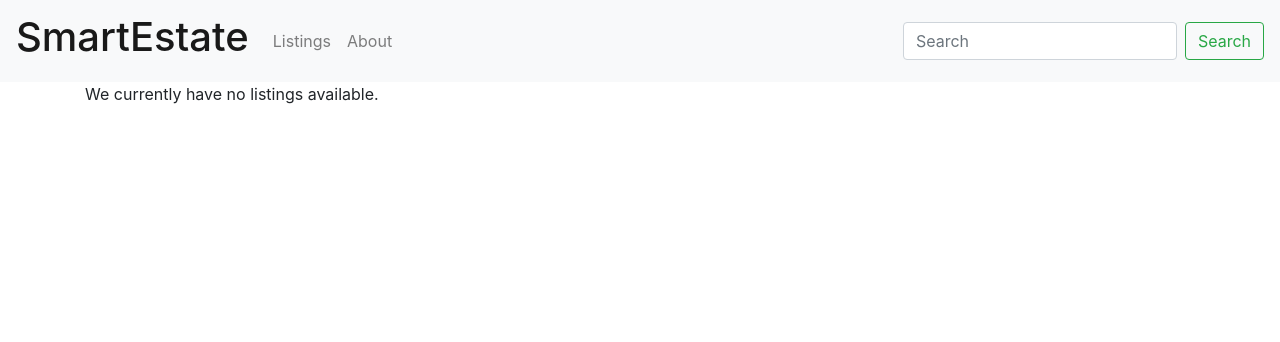
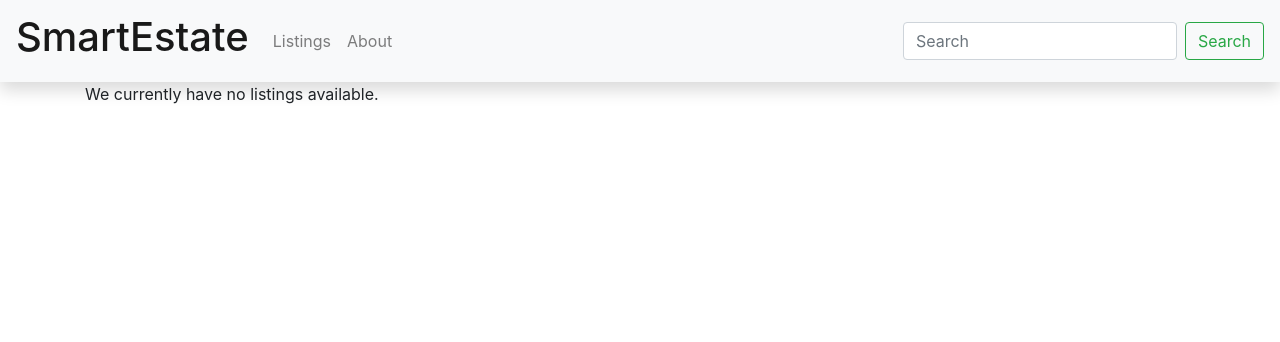
Before and after one commit to belal-i/smartestate, a Django app: page /listings/ in a window 1280 px wide. Shown: the top 342 px of the page. Run offline with Django 4.2, Linux system fonts and the light colour scheme; data comes from the database, SQL or seed files in the repository; data that the repository does not hold is empty.

Commit message:
Add shadow to navbar

```diff
--- a/smartestate/templates/smartestate/base.html
+++ b/smartestate/templates/smartestate/base.html
@@ -20,7 +20,7 @@
 	</head>
 	<body>
 		{% block banner %}
-		<nav class="navbar navbar-expand-lg navbar-light bg-light sticky-top">
+		<nav class="navbar navbar-expand-lg navbar-light bg-light sticky-top shadow">
 			<a href="/" class="navbar-brand"><h1>{{ site_title }}</h1></a>
 			<button
 				class="navbar-toggler"
```
